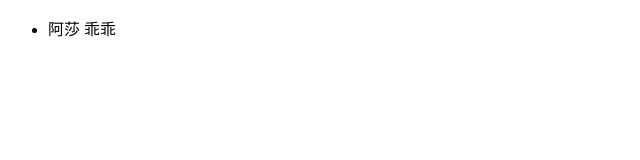
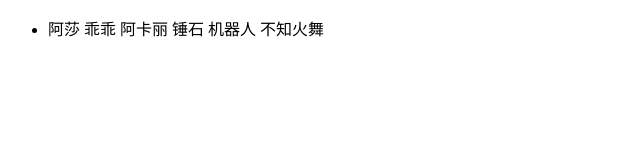
Before and after one commit to g2993763630/H546, a plain HTML site: page index.html in a window 1280 px wide. Shown: the whole page, without its empty margins (0-640 px from the left). Drawn offline with Linux system fonts and the light colour scheme.

Commit message:
这是高志鑫第一次修改

```diff
--- a/index.html
+++ b/index.html
@@ -12,6 +12,10 @@
             <li>
                 <span>阿莎</span>
                 <span>乖乖</span>
+                <span>阿卡丽</span>
+                <span>锤石</span>
+                <span>机器人</span>
+                <span>不知火舞</span>
             </li>
         </ul>
     </div>
```
